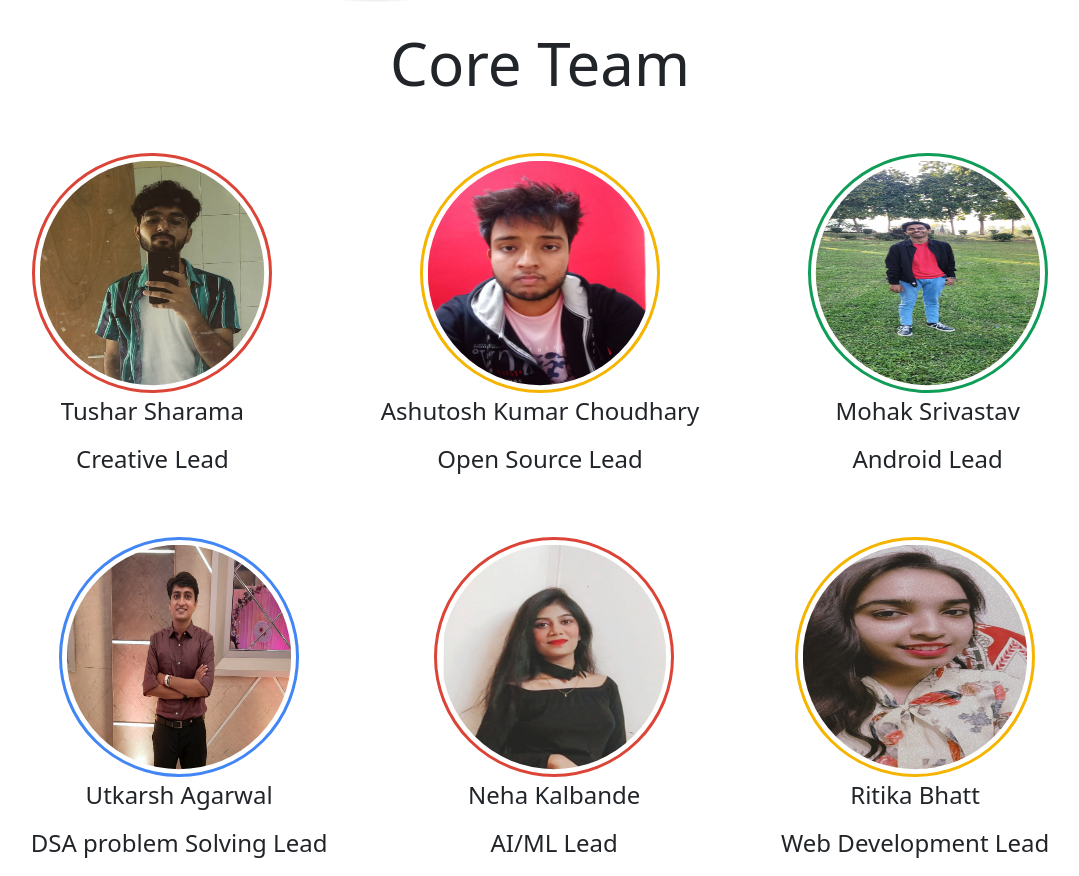
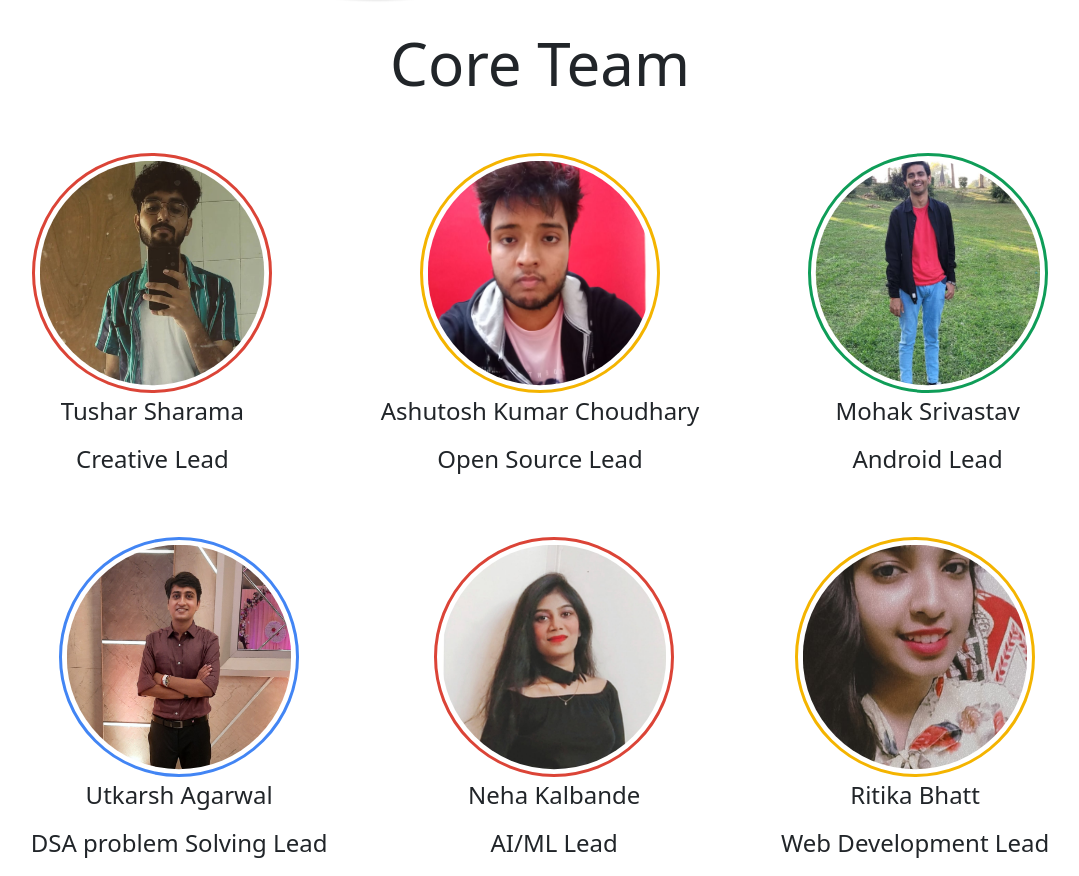
Before and after one commit to GDSC-IET-LUCKNOW/IET-GDSC-Website, a website: page frontend/index.html in a window 1280 px wide. Shown: the part 2900-3776 px from the top of the page, without its empty margins (100-1179 px from the left). Drawn offline with nearby package versions, Linux system fonts and the light colour scheme.

Commit message:
Resolved distorted core-team images

```diff
--- a/frontend/styles/coreteam.css
+++ b/frontend/styles/coreteam.css
@@ -29,6 +29,7 @@
   animation: spin 3000ms infinite linear;
 }
 .coreteam_img_box1 img {
+  object-fit: cover;
   width: 20rem;
   height: 20rem;
   border-radius: 50%;
@@ -36,6 +37,7 @@
    border:3px solid #db4437;
 }
 .coreteam_img_box2 img {
+  object-fit: cover;
   width: 20rem;
   height: 20rem;
   border-radius: 50%;
@@ -43,6 +45,7 @@
    border:3px solid #f4b400;
 }
 .coreteam_img_box3 img {
+  object-fit: cover;
   width: 20rem;
   height: 20rem;
   border-radius: 50%;
@@ -50,6 +53,7 @@
    border:3px solid #0f9d58;
 }
 .coreteam_img_box4 img {
+  object-fit: cover;
   width: 20rem;
   height: 20rem;
   border-radius: 50%;
```
